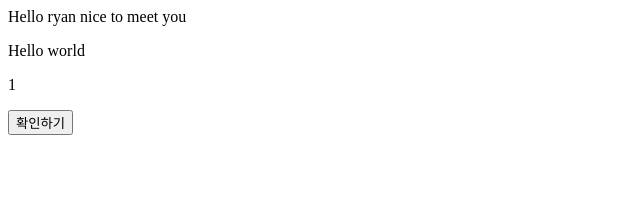
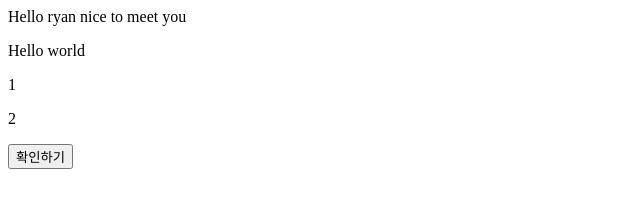
Before and after one commit to Ryan9203/test, a plain HTML site: page index.html in a window 1280 px wide. Shown: the whole page, without its empty margins (0-640 px from the left). Drawn offline with Linux system fonts and the light colour scheme.

Commit message:
p태그2 추가

```diff
--- a/index.html
+++ b/index.html
@@ -2,4 +2,5 @@
 <h>nice to meet you</h>
 <p>Hello world</p>
 <p>1</p>
+<p>2</p>
 <button>확인하기</button>
```
